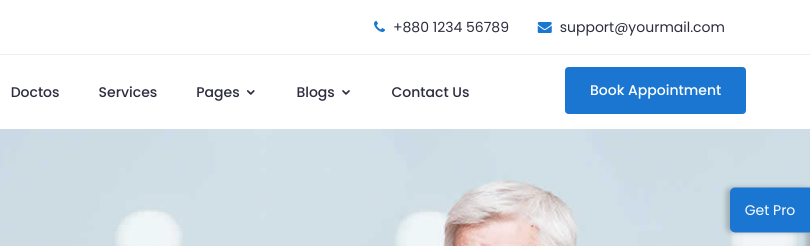
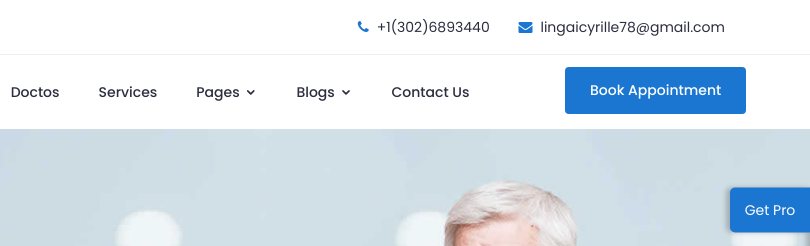
Before and after one commit to lingaicyrille/web-consulting, a plain HTML site: page index.html in a window 1280 px wide. Shown: the top 246 px of the page, 470-1280 px from the left. Drawn offline with Linux system fonts and the light colour scheme; a script that the page names is missing.

Commit message:
dev branch

```diff
--- a/index.html
+++ b/index.html
@@ -96,8 +96,8 @@
 						<div class="col-lg-6 col-md-7 col-12">
 							<!-- Top Contact -->
 							<ul class="top-contact">
-								<li><i class="fa fa-phone"></i>+880 1234 56789</li>
-								<li><i class="fa fa-envelope"></i><a href="mailto:support@yourmail.com">support@yourmail.com</a></li>
+								<li><i class="fa fa-phone"></i>+1(302)6893440</li>
+								<li><i class="fa fa-envelope"></i><a href="mailto:support@yourmail.com">lingaicyrille78@gmail.com</a></li>
 							</ul>
 							<!-- End Top Contact -->
 						</div>
```
Also changed, not shown: 1 other file.
